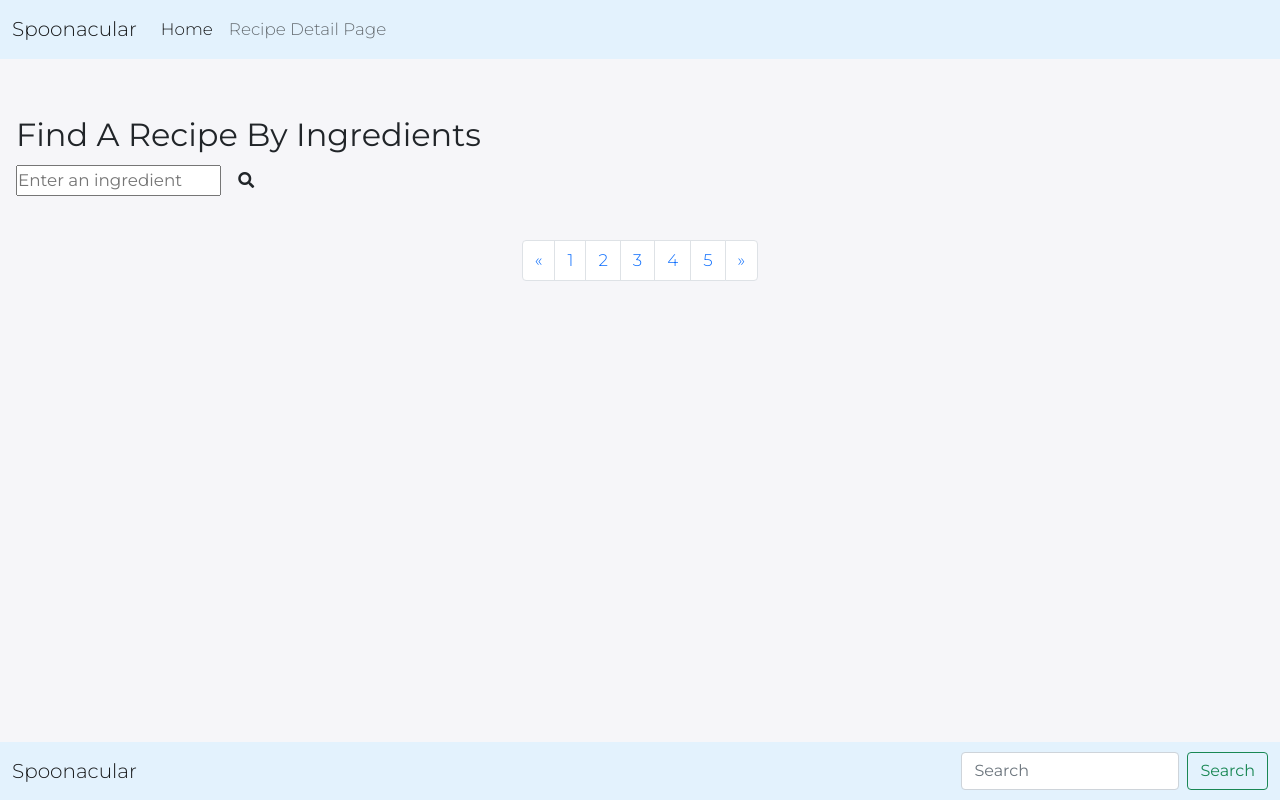
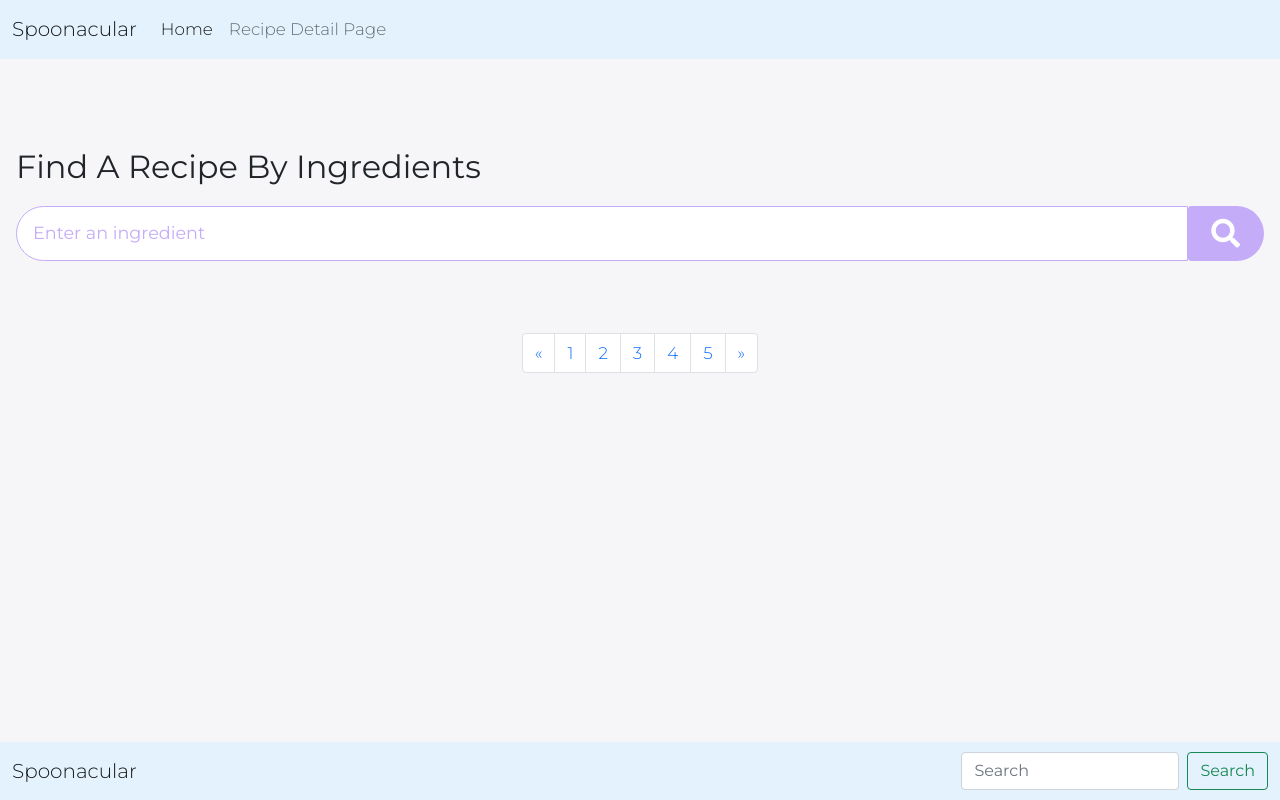
Before and after one commit to K-Lenka/RecipeWebsite, a plain HTML site: page index.html in a window 1280 px wide. Drawn offline with nearby package versions, Linux system fonts and the light colour scheme.

Commit message:
feat: style search input,btn

```diff
--- a/index.html
+++ b/index.html
@@ -46,7 +46,7 @@
                 <div class="recipe-search">
                     <h2 class="title">Find A Recipe By Ingredients</h2>
 
-                    <div class="recipe-search-box">
+                    <div class="recipe--search-container">
                         <input type="text" class="search-control" placeholder="Enter an ingredient" id="search-input">
                         <button type="submit" class="search-btn btn" id="search-btn">
                         <i class = "fas fa-search"></i>
@@ -54,7 +54,7 @@
                     </div>
                 </div>
 
-                <div id="data">
+                <div id="recipe-result">
 
                 </div>
                 <nav class="d-flex justify-content-center nav--pagination" aria-label="Page navigation example ">
--- a/style.css
+++ b/style.css
@@ -12,6 +12,19 @@ body {
     box-sizing: border-box;
 }
 
+header {
+    padding-bottom: 100px;
+}
+
+:root {
+    --prime: #c4acf9;
+    --prime-dark: #8568c5;
+    --highlight: #ff9e1cc2;
+}
+
+
+/*  */
+
 .wrapper {
     min-height: 100vh;
     display: flex;
@@ -25,17 +38,70 @@ body {
     padding: 1rem;
 }
 
-header {
-    padding-bottom: 100px;
-}
+
+/*  */
 
 .content {
     flex: 1 1 auto;
 }
 
-.nav--search {
-    padding: 40px 0;
+.recipe-search {
+    margin: 2rem 0;
 }
+
+.recipe--search-container {
+    margin: 1.2rem 0;
+    display: flex;
+    align-items: stretch;
+}
+
+.search-control,
+.search-btn {
+    width: 100%;
+}
+
+.search-control {
+    padding: 0 1rem;
+    font-size: 1.1rem;
+    font-family: inherit;
+    border: 1px solid var(--prime);
+    color: var(--prime);
+    border-top-left-radius: 2rem;
+    border-bottom-left-radius: 2rem;
+}
+
+input[type='text']:focus {
+    outline: none;
+    border-color: var(--highlight);
+}
+
+.search-control::placeholder {
+    color: var(--prime);
+}
+
+.search-btn {
+    width: 80px;
+    height: 55px;
+    font-size: 1.8rem;
+    background: var(--prime);
+    color: #fff;
+    border: none;
+    border-top-right-radius: 2rem;
+    border-bottom-right-radius: 2rem;
+    transition: all 0.4s linear;
+    -webkit-transition: all 0.4s linear;
+    -moz-transition: all 0.4s linear;
+    -ms-transition: all 0.4s linear;
+    -o-transition: all 0.4s linear;
+}
+
+.search-btn:hover {
+    background: var(--prime-dark);
+    color: var(--highlight);
+}
+
+
+/*  */
 
 .nav--pagination {
     padding: 40px 0;
```
